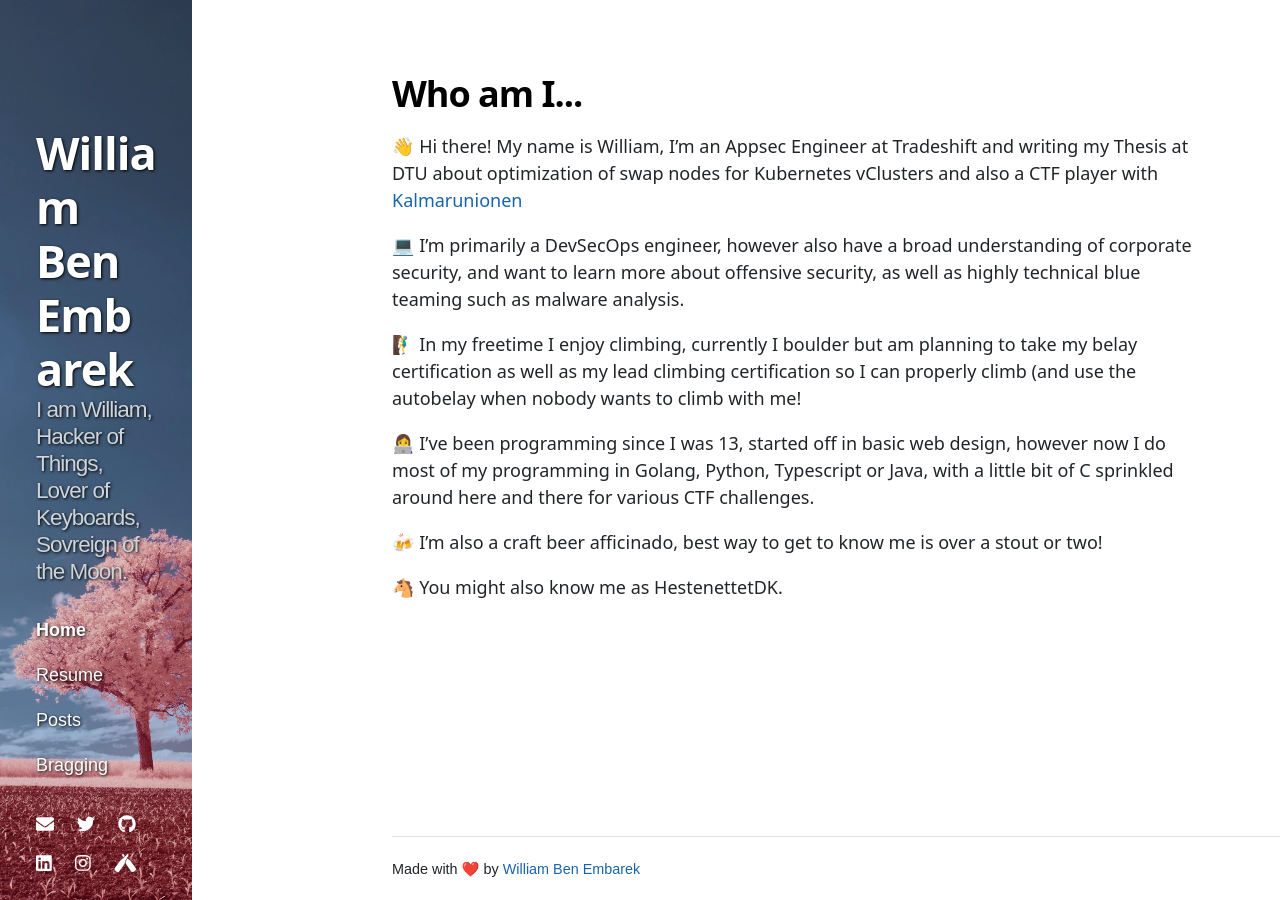
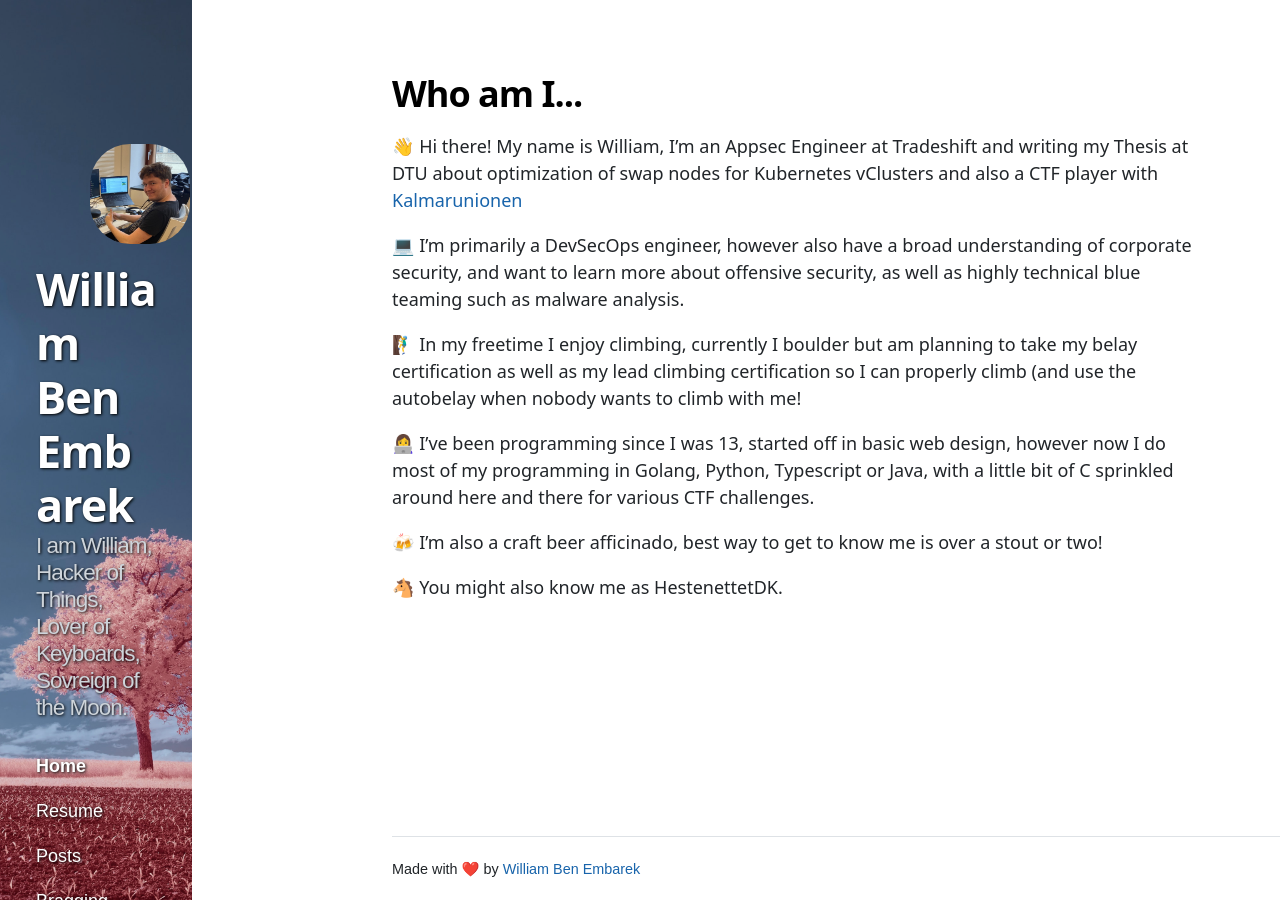
Before and after one commit to WilliamBenEmbarek/embar.io, a Jekyll site: the page built from about.md, in a window 1280 px wide. Built offline with Jekyll 4.4.1, drawn with Linux system fonts in a browser that asks for light colours; nearby versions of some CDN libraries.

Commit message:
Add picture of me

```diff
--- a/_includes/header.html
+++ b/_includes/header.html
@@ -1,4 +1,7 @@
 <header class="header">
+  <div class="image-cropper">
+    <img src="/assets/img/me.jpg" class="rounded" />
+  </div>
   <a class="brand-title" href="{{ '/' | relative_url }}">{{ site.title }}</a>
   <p class="brand-tagline">{{ site.tagline }}</p>
 
--- a/_layouts/default.html
+++ b/_layouts/default.html
@@ -4,7 +4,7 @@
 
   <body>
     <div id="layout" class="pure-g">
-      {% assign cover = site.cover | default: "https://cdn.jsdelivr.net/gh/zivong/jekyll-theme-hydure@v2.0.0/cover.jpg" %}
+      {% assign cover = site.cover %}
       {% if page.cover %}
         {% assign cover = page.cover %}
       {% endif %}
--- a/_sass/hydure/_sidebar.scss
+++ b/_sass/hydure/_sidebar.scss
@@ -68,6 +68,23 @@
   }
 }
 
+.image-cropper {
+  width: 100px;
+  height: 100px;
+  position: relative;
+  left: 2em;
+  overflow: hidden;
+  border-radius: 40%;
+  margin: 1em;
+}
+
+img {
+  display: inline;
+  margin: 0 auto;
+  height: 100%;
+  width: auto;
+}
+
 @media (min-width: $md-screen) {
   .header {
     text-align: left;
```
Also changed, not shown: assets/img/me.jpg (added).
